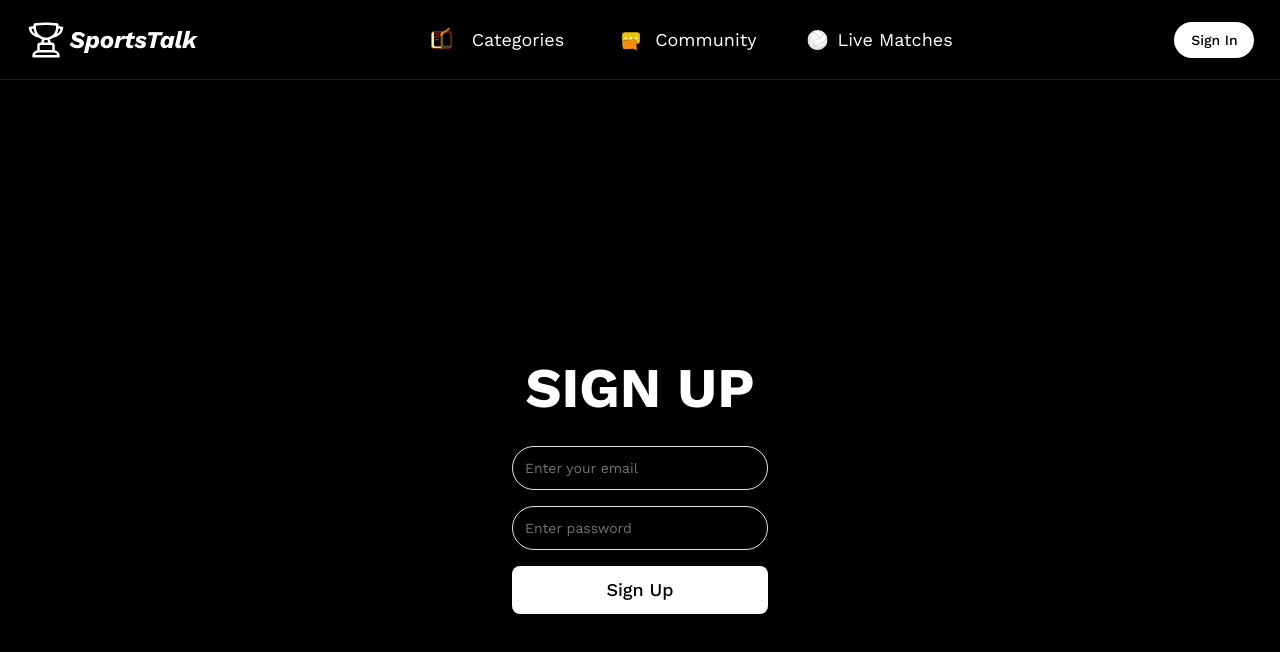
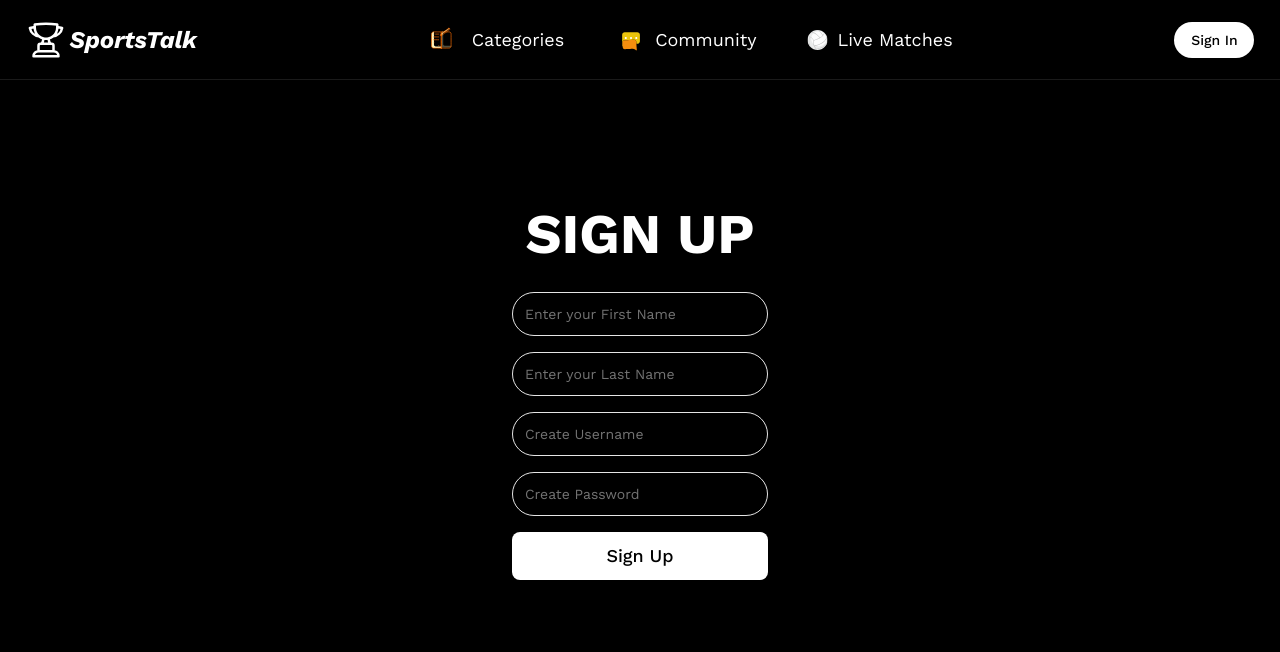
Before and after one commit to An1ketGupta/SportsTalk, a Next.js app: page /auth/v1/signup in a window 1280 px wide. Shown: the top 652 px of the page. Built offline with nearby package versions, Linux system fonts and the light colour scheme.

Commit message:
Minor changes

```diff
--- a/package.json
+++ b/package.json
@@ -14,6 +14,7 @@
     "@radix-ui/react-separator": "^1.1.7",
     "@radix-ui/react-slot": "^1.2.3",
     "@radix-ui/react-tooltip": "^1.2.8",
+    "axios": "^1.12.2",
     "class-variance-authority": "^0.7.1",
     "clsx": "^2.1.1",
     "framer-motion": "^12.23.15",
--- a/src/app/(community)/following/page.tsx
+++ b/src/app/(community)/following/page.tsx
@@ -9,7 +9,7 @@ import WhoToFollow from "@/components/whotofollow";
 
 export default function Following() {
     return (
-        <div className="w-full h-screen flex h-screen">
+        <div className="w-full h-screen flex">
             {/* Sidebar */}
             <div>
                 <Sidebar />
--- a/src/app/auth/v1/signin/page.tsx
+++ b/src/app/auth/v1/signin/page.tsx
@@ -2,7 +2,7 @@ import { Button } from "@/components/ui/button";
 import { Input } from "@/components/ui/input";
 
 export default function Signin(){
-    return <div className="gap-y-4 text-white h-screen flex flex-col justify-center items-center">
+    return <div className="gap-y-4 text-white h-full pt-28 flex flex-col justify-center items-center">
         <div className="text-[7vh] font-bold">
             LOG IN
         </div>
@@ -10,8 +10,8 @@ export default function Signin(){
             New to this site? &nbsp;
             <a href="/auth/v1/signup" className="text-blue-500 ">Sign up</a>
         </div>
-        <Input type="email" placeholder="Enter your email"/>
-        <Input type="password" placeholder="Enter password"/>
+        <Input type="username" placeholder="Enter your Username"/>
+        <Input type="password" placeholder="Enter Password"/>
         <Button className="rounded-lg hover:bg-neutral-200 text-black h-[6vh] w-[20vw] text-lg bg-white"><a>Sign In</a></Button>
     </div>
 }
--- a/src/app/auth/v1/signup/page.tsx
+++ b/src/app/auth/v1/signup/page.tsx
@@ -1,13 +1,37 @@
+"use client"
+
+import axios from "axios"
 import { Button } from "@/components/ui/button";
 import { Input } from "@/components/ui/input";
+import { useRef } from "react";
+import axios from "axios";
 
 export default function Signup(){
-    return <div className="gap-y-4 text-white h-screen flex flex-col justify-center items-center">
+    const firstnameref = useRef<HTMLInputElement>(null);
+    const lastnameref = useRef<HTMLInputElement>(null);
+    const usernameref = useRef<HTMLInputElement>(null);
+    const passwordref= useRef<HTMLInputElement>(null);
+
+    return <div className="gap-y-4 text-white h-auto pt-28 flex flex-col justify-center items-center">
         <div className="text-[7vh] font-bold">
             SIGN UP
         </div>
-        <Input type="email" placeholder="Enter your email"/>
-        <Input type="password" placeholder="Enter password"/>
-        <Button className="rounded-lg hover:bg-neutral-200 text-black h-[6vh] w-[20vw] text-lg bg-white"><a>Sign Up</a></Button>
+
+        <Input ref={firstnameref} type="string" placeholder="Enter your First Name"/>
+        <Input ref={lastnameref} type="string" placeholder="Enter your Last Name"/>
+        <Input ref={usernameref} type="username" placeholder="Create Username"/>
+        <Input ref={passwordref} type="password" placeholder="Create Password"/>
+
+        <Button onClick={async function(){
+            //@ts-ignore
+            const fullname = firstnameref.current.value + lastnameref.current.value;
+            const response = await axios.post("",
+                {
+                    fullname:fullname,
+                    username:usernameref.current?.value,
+                    password:passwordref.current?.value
+                }
+            )
+        }} className="rounded-lg hover:bg-neutral-200 text-black h-[6vh] w-[20vw] text-lg bg-white"><a>Sign Up</a></Button>
     </div>
 }
```
Also changed, not shown: 1 other file (tests, documents, lock files or other folders).
